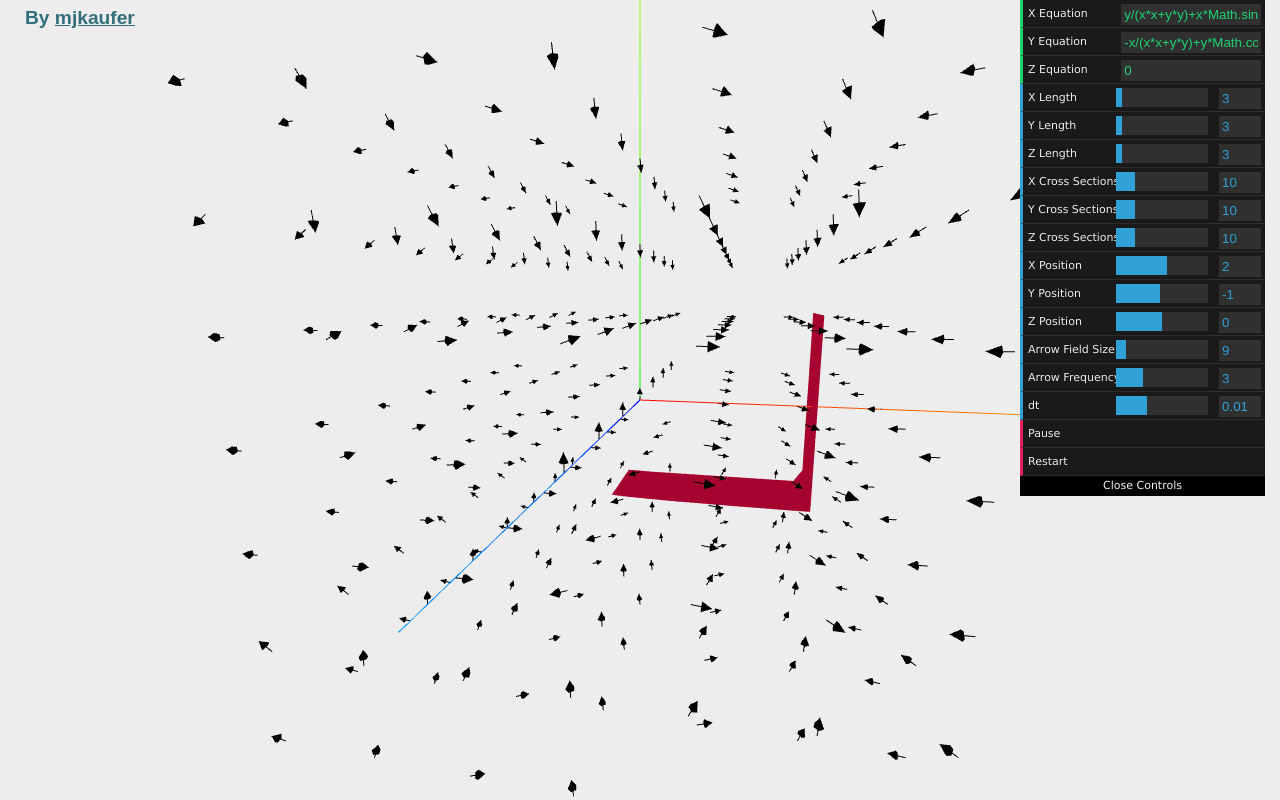
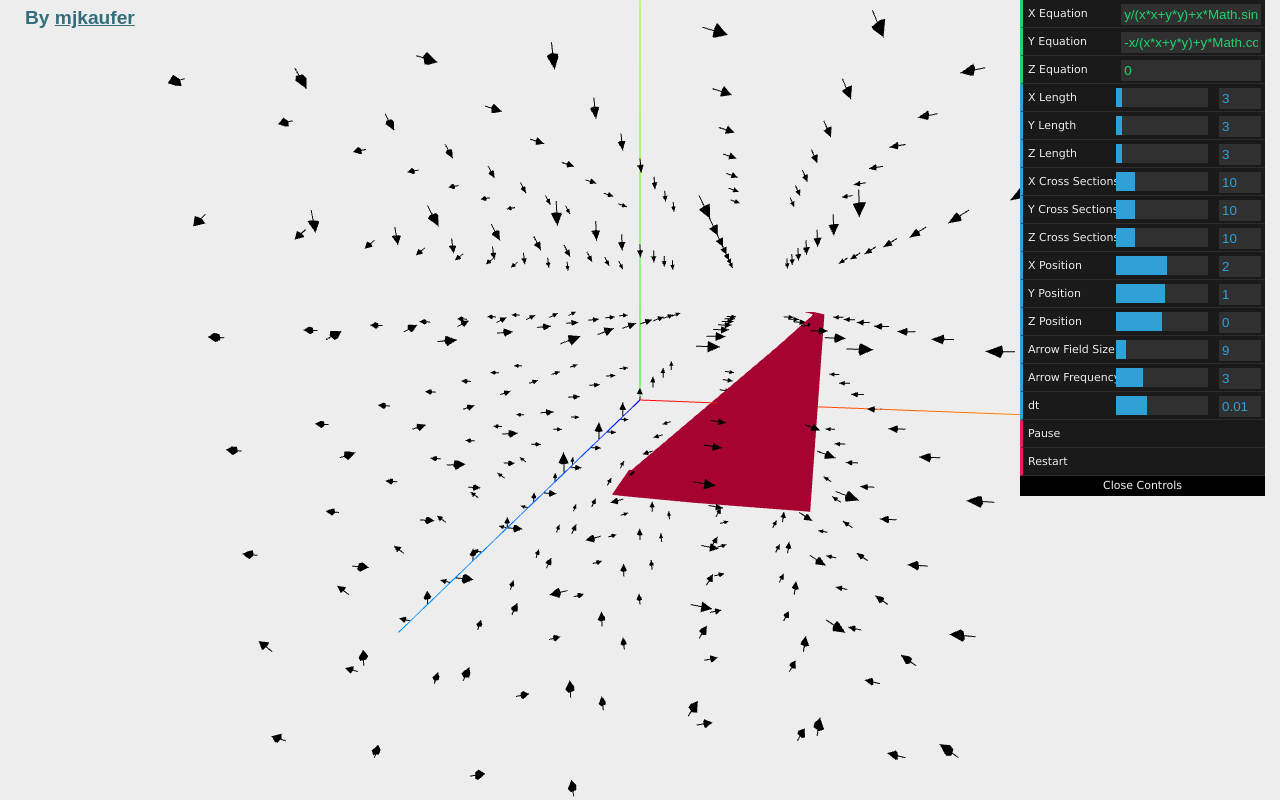
Before and after one commit to mjkaufer/3DVectorFields, a plain HTML site: page index.html in a window 1280 px wide. Drawn offline with Linux system fonts and the light colour scheme; animation ran at ten frames a second.

Commit message:
weird bugfix

```diff
--- a/index.html
+++ b/index.html
@@ -82,7 +82,7 @@
 					this.fsize = 9;
 					this.ffreq = 3;
 					this.offsetX = 2;
-					this.offsetY = -1;
+					this.offsetY = 1;
 					this.offsetZ = 0;
 					this.wcs = 10;
 					this.hcs = 10;
```
